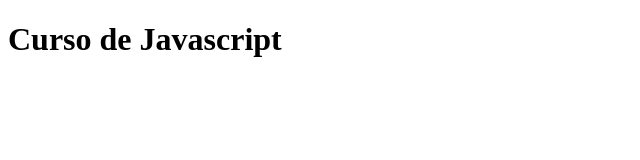
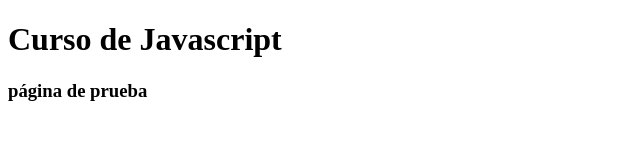
Before and after one commit to BryanPawkar/cursoJavascript, a plain HTML site: page index.html in a window 1280 px wide. Shown: the whole page, without its empty margins (0-640 px from the left). Drawn offline with Linux system fonts and the light colour scheme.

Commit message:
comentario de prueba

```diff
--- a/index.html
+++ b/index.html
@@ -8,5 +8,6 @@
 </head>
 <body>
     <h1>Curso de Javascript</h1>
+    <h3>página de prueba</h3>
 </body>
 </html>
```
